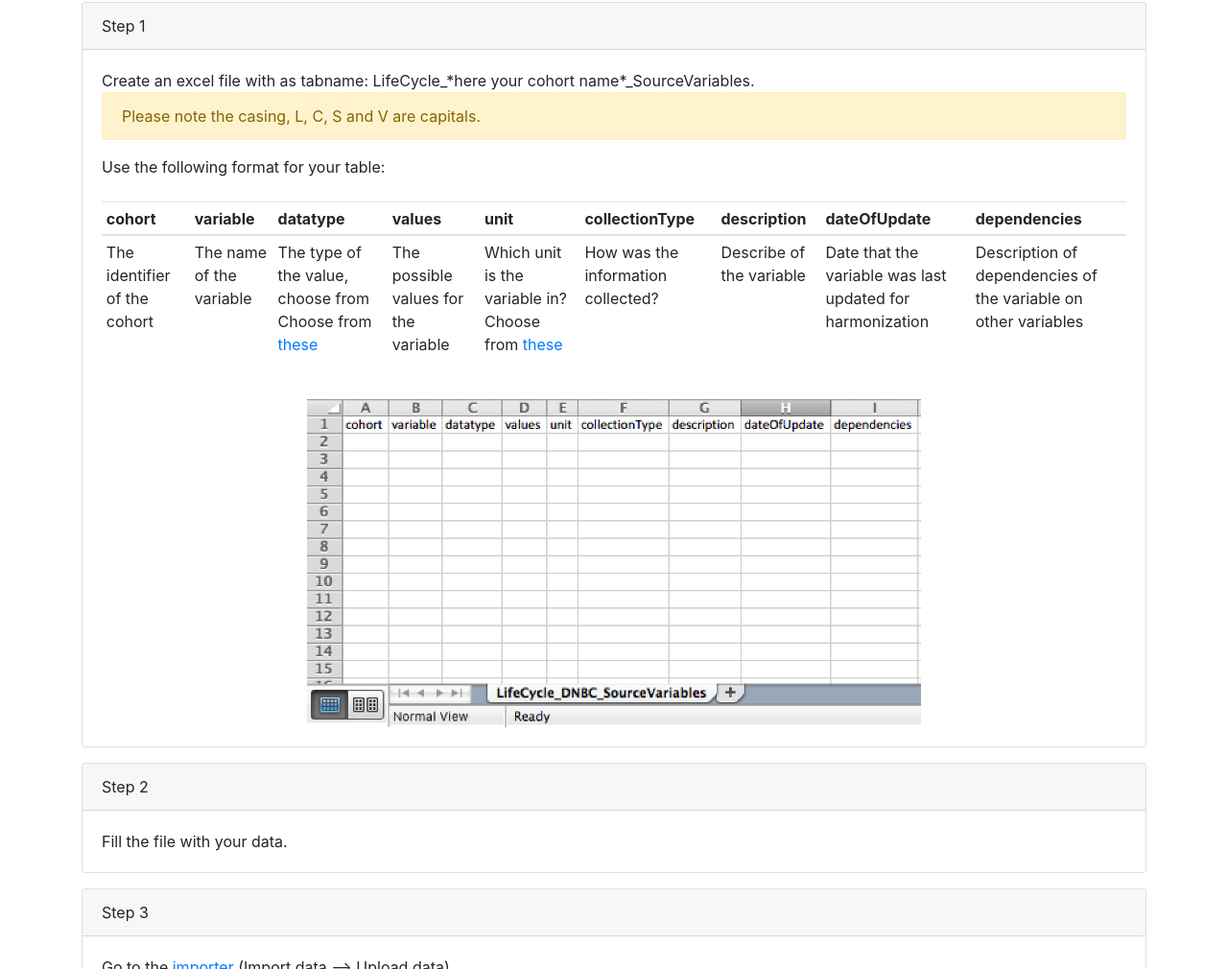
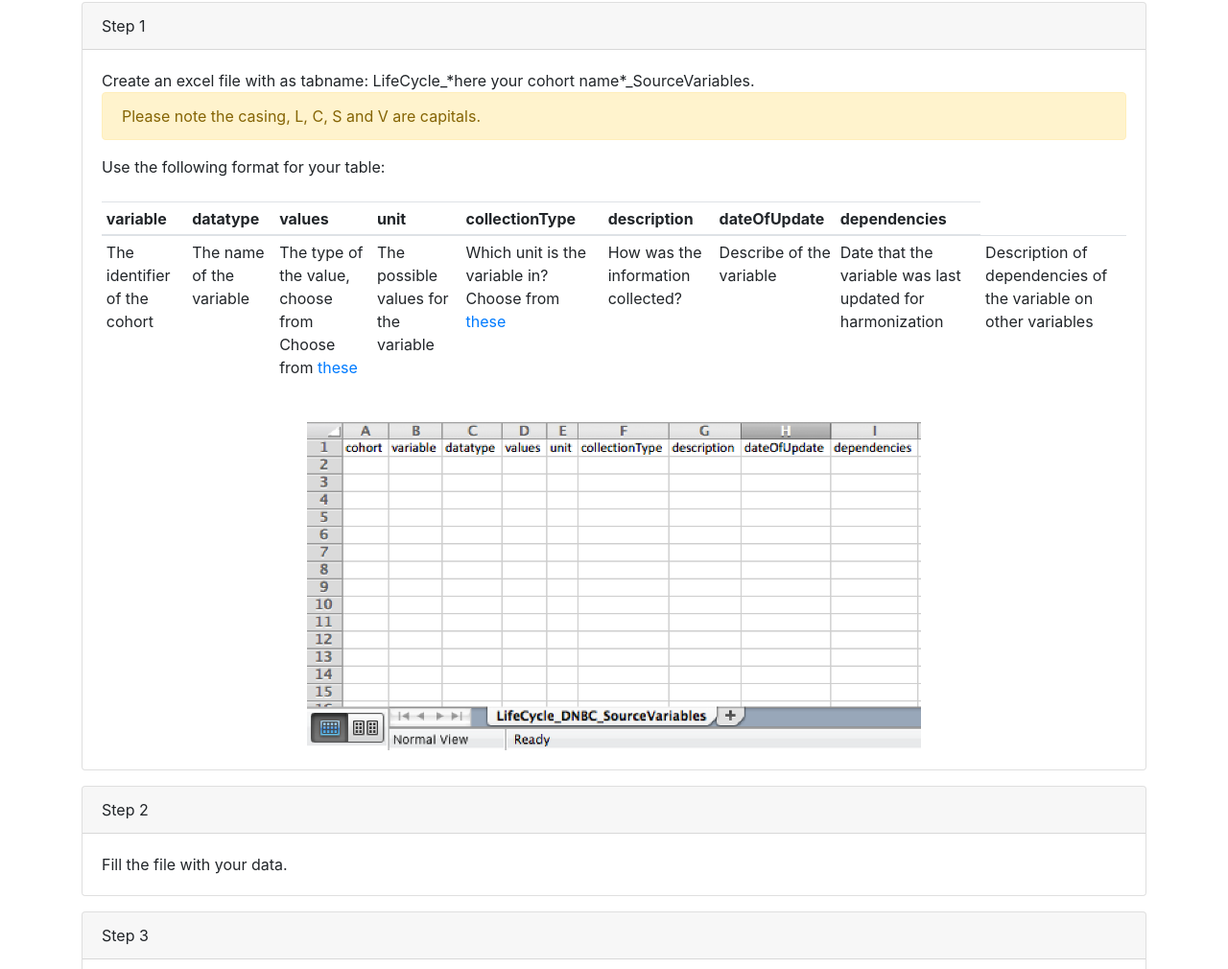
Before and after one commit to molgenis/molgenis-app-lifecycle-manuals, a website built with webpack: page src/index.html in a window 1280 px wide. Shown: the part 2709-3719 px from the top of the page at 96% size. Built offline with nearby package versions, Linux system fonts and the light colour scheme; files whose address does not match are found by name.

Commit message:
updated manual

```diff
--- a/src/index.html
+++ b/src/index.html
@@ -112,7 +112,7 @@
                             <br/><br/>
                             <table class="table table-sm">
                                 <thead>
-                                <th>cohort</th>
+                                <!-- <th>cohort</th> -->
                                 <th>variable</th>
                                 <th>datatype</th>
                                 <th>values</th>
```
Also changed, not shown: src/img/h_upload_step4.png, 1 other file.
